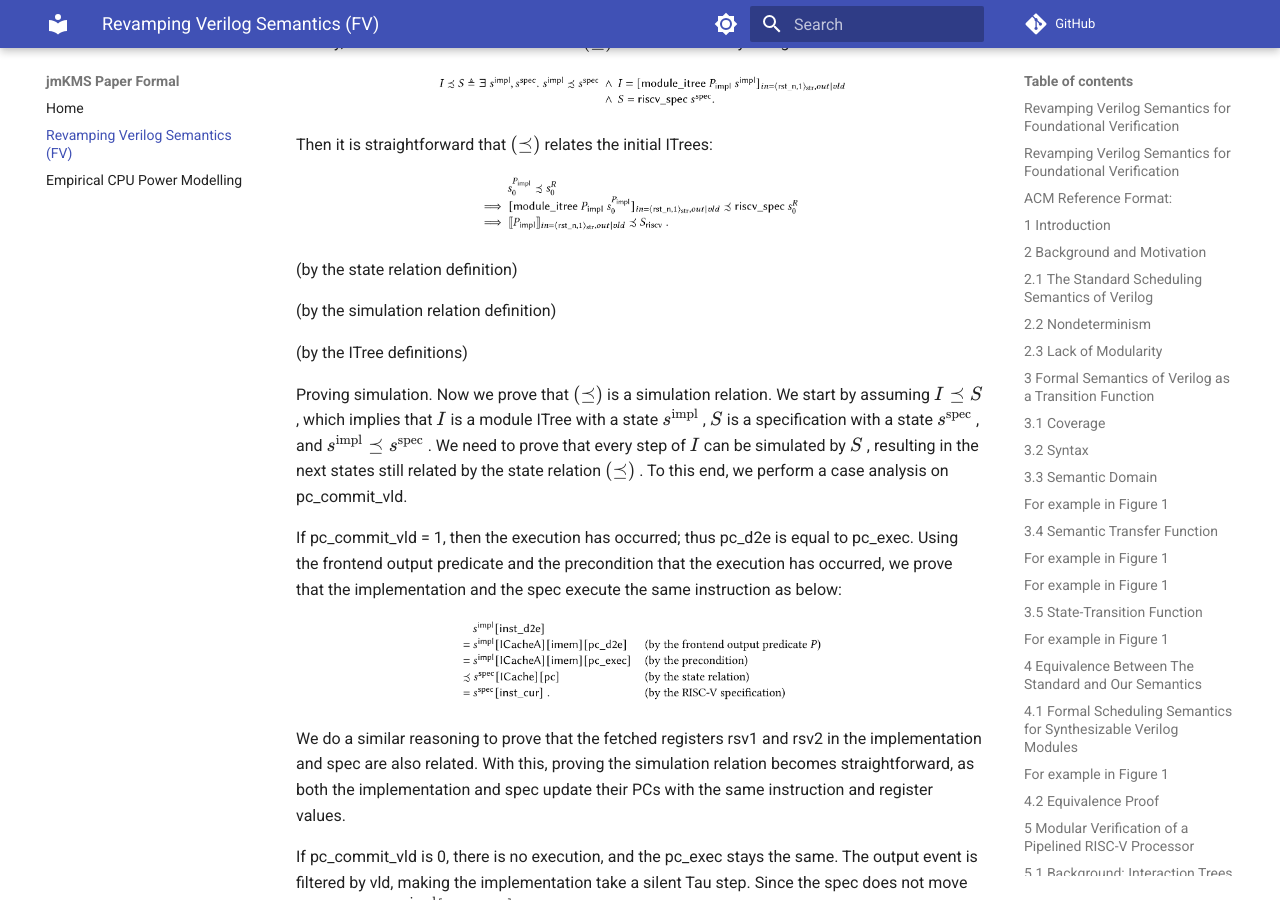
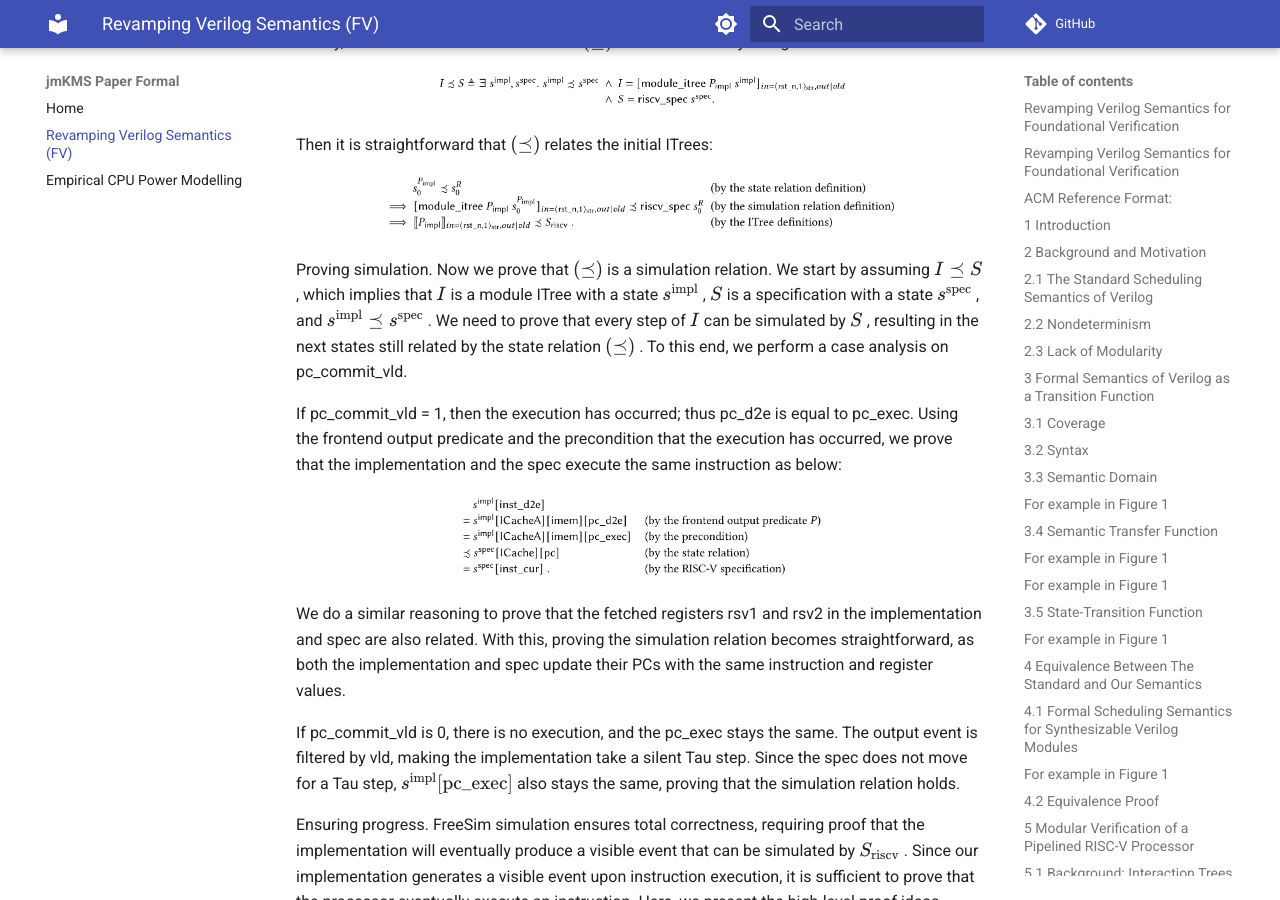
Before and after one commit to jimmysitu/jmKMS-test, an MkDocs documentation site: the page built from docs/revamping_verilog_semantics/content.md, in a window 1280 px wide and 900 px high, scrolled down 28065 px. Built offline with MkDocs 1.6.1 and Material for MkDocs 9.7.7, drawn with Linux system fonts in a browser that asks for light colours; comment, search, counter and statistics services are not loaded.

Commit message:
Update merge margin_x

```diff
--- a/docs/revamping_verilog_semantics/content.md
+++ b/docs/revamping_verilog_semantics/content.md
@@ -522,13 +522,7 @@ Finally, we define the simulation relation $(\preceq)$ between ITrees by lifting
 
 Then it is straightforward that $(\preceq)$ relates the initial ITrees:
 
-<p align="center"><img src="assets/eq_23.png" alt="equation 23" style="width: 322px; max-width: 100%; height: auto;" /></p>
-
-(by the state relation definition)
-
-(by the simulation relation definition)
-
-(by the ITree definitions)
+<p align="center"><img src="assets/eq_23.png" alt="equation 23" style="width: 512px; max-width: 100%; height: auto;" /></p>
 
 Proving simulation. Now we prove that $(\preceq)$ is a simulation relation. We start by assuming $I \preceq S$ , which implies that $I$ is a module ITree with a state $s^{\mathrm{impl}}$ , $S$ is a specification with a state $s^{\mathrm{spec}}$ , and $s^{\mathrm{impl}} \preceq s^{\mathrm{spec}}$ . We need to prove that every step of $I$ can be simulated by $S$ , resulting in the next states still related by the state relation $(\preceq)$ . To this end, we perform a case analysis on pc_commit_vld.
 
```
Also changed, not shown: docs/revamping_verilog_semantics/assets/eq_23.png.
